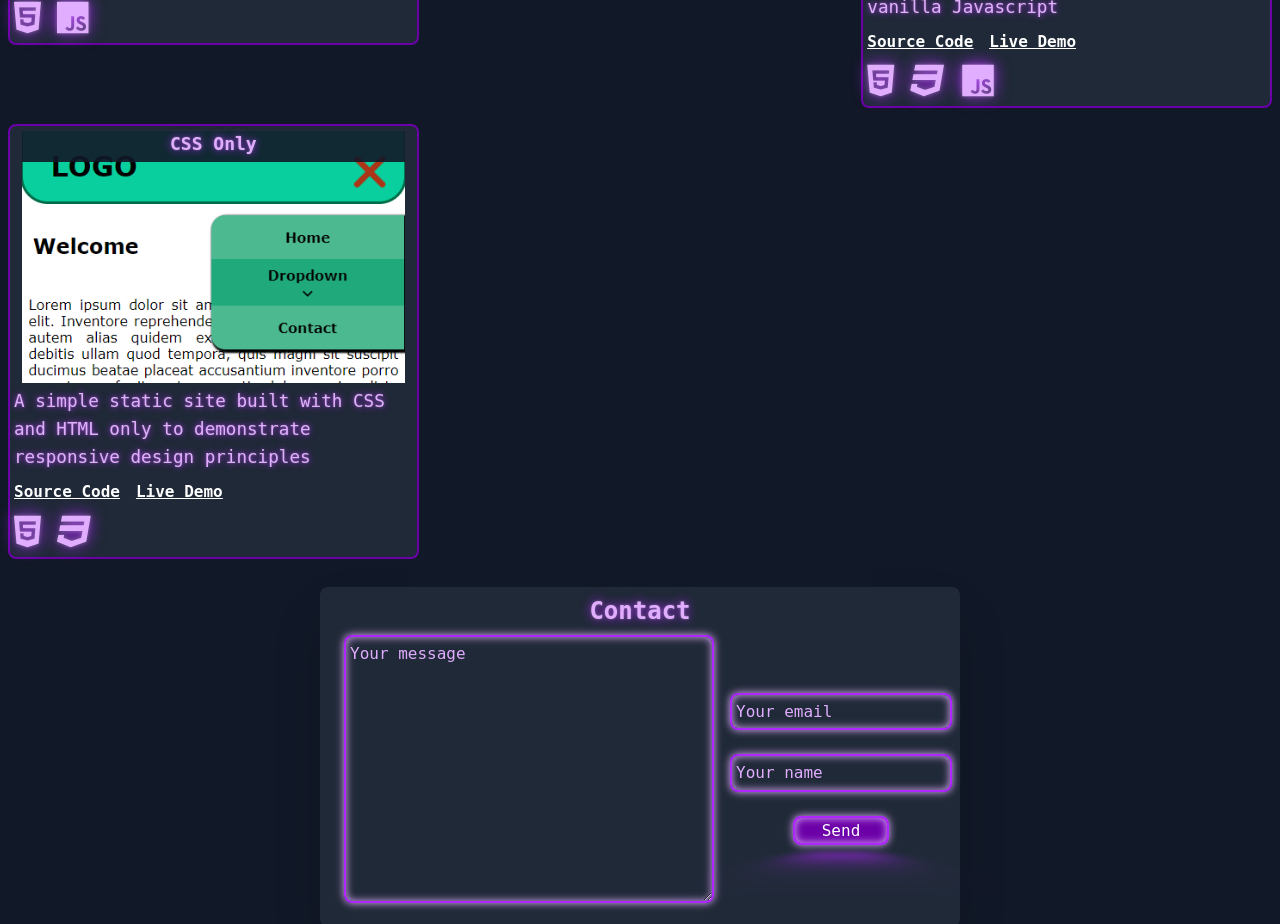
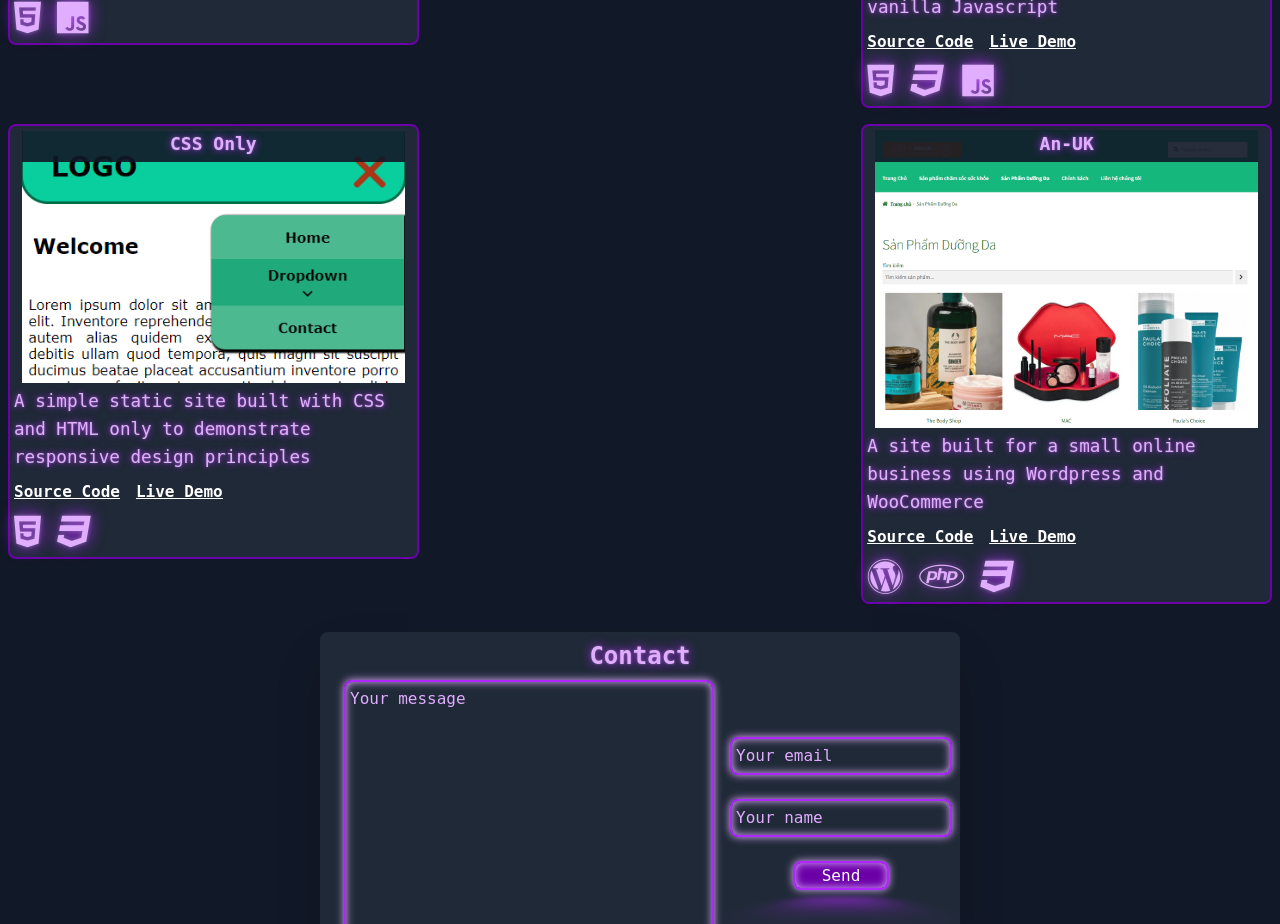
Before and after one commit to rhall1310/portfolio, a Nuxt app: page / in a window 1280 px wide. Shown: the part 1140-2064 px from the top of the page. Built offline with nearby package versions, Linux system fonts and the light colour scheme.

Commit message:
new project

```diff
--- a/pages/index.vue
+++ b/pages/index.vue
@@ -133,6 +133,14 @@ export default {
           link: 'https://rhall1310.github.io/CSS-Only/',
           icons: ['fab fa-html5', 'fab fa-css3'],
         },
+        {
+          title: 'An-UK',
+          text: 'A site built for a small online business using Wordpress and WooCommerce',
+          img: 'an_uk.png',
+          code: 'https://github.com/rhall1310',
+          link: 'https://an-uk.com/',
+          icons: ['fab fa-wordpress', 'fab fa-php', 'fab fa-css3'],
+        },
       ],
       skillset: [
         'fab fa-html5',
```
Also changed, not shown: assets/images/an_uk.png (added).
